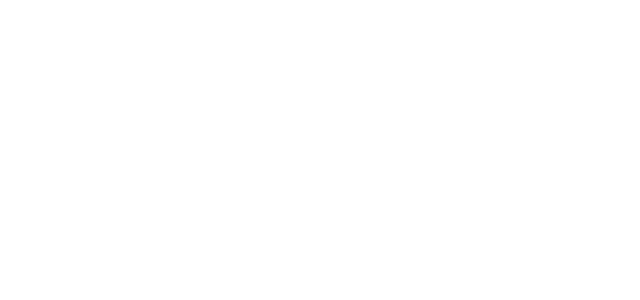
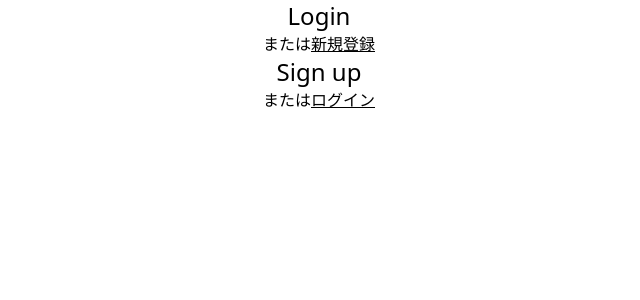
Before and after one commit to paradapia/paradapia-www, a Nuxt app: page /login in a window 1280 px wide. Before the commit this address had no page. Shown: the top 300 px of the page, without its empty margins (321-961 px from the left). Built offline with nearby package versions, Linux system fonts and the light colour scheme.

Commit message:
ログイン画面

```diff
--- /dev/null
+++ b/components/ui/Link.vue
@@ -0,0 +1,5 @@
+<template>
+  <span class="cursor-pointer underline hover:no-underline">
+    <slot />
+  </span>
+</template>
--- /dev/null
+++ b/layouts/page.vue
@@ -0,0 +1,7 @@
+<script setup lang="ts">
+import Header from "../components/website/Header.vue"
+</script>
+<template>
+  <Header />
+  <slot />
+</template>
--- a/pages/index.vue
+++ b/pages/index.vue
@@ -1,10 +1,11 @@
 <script setup lang="ts">
-import Header from "../components/website/Header.vue"
+definePageMeta({
+  layout: 'page',
+})
 </script>
 
 <template>
   <div>
-    <Header />
     <div class="text-center">
       <div>Radapixへようこそ!</div>
     </div>
--- /dev/null
+++ b/pages/login/index.vue
@@ -0,0 +1,29 @@
+<script setup lang="ts">
+import { ref } from 'vue'
+import Link from "../../components/ui/Link.vue"
+
+definePageMeta({
+  layout: 'page',
+})
+
+const isLoginMode = ref(true) // Login / Sign up
+</script>
+
+<template>
+  <div>
+    <div class="text-center">
+      <div>
+        <div class="text-2xl">Login</div>
+        <div>
+          または<a @click="isLoginMode.value = false"><Link>新規登録</Link></a>
+        </div>
+      </div>
+      <div>
+        <div class="text-2xl">Sign up</div>
+        <div>
+          または<a @click="isLoginMode.value = false"><Link>ログイン</Link></a>
+        </div>
+      </div>
+    </div>
+  </div>
+</template>
```
